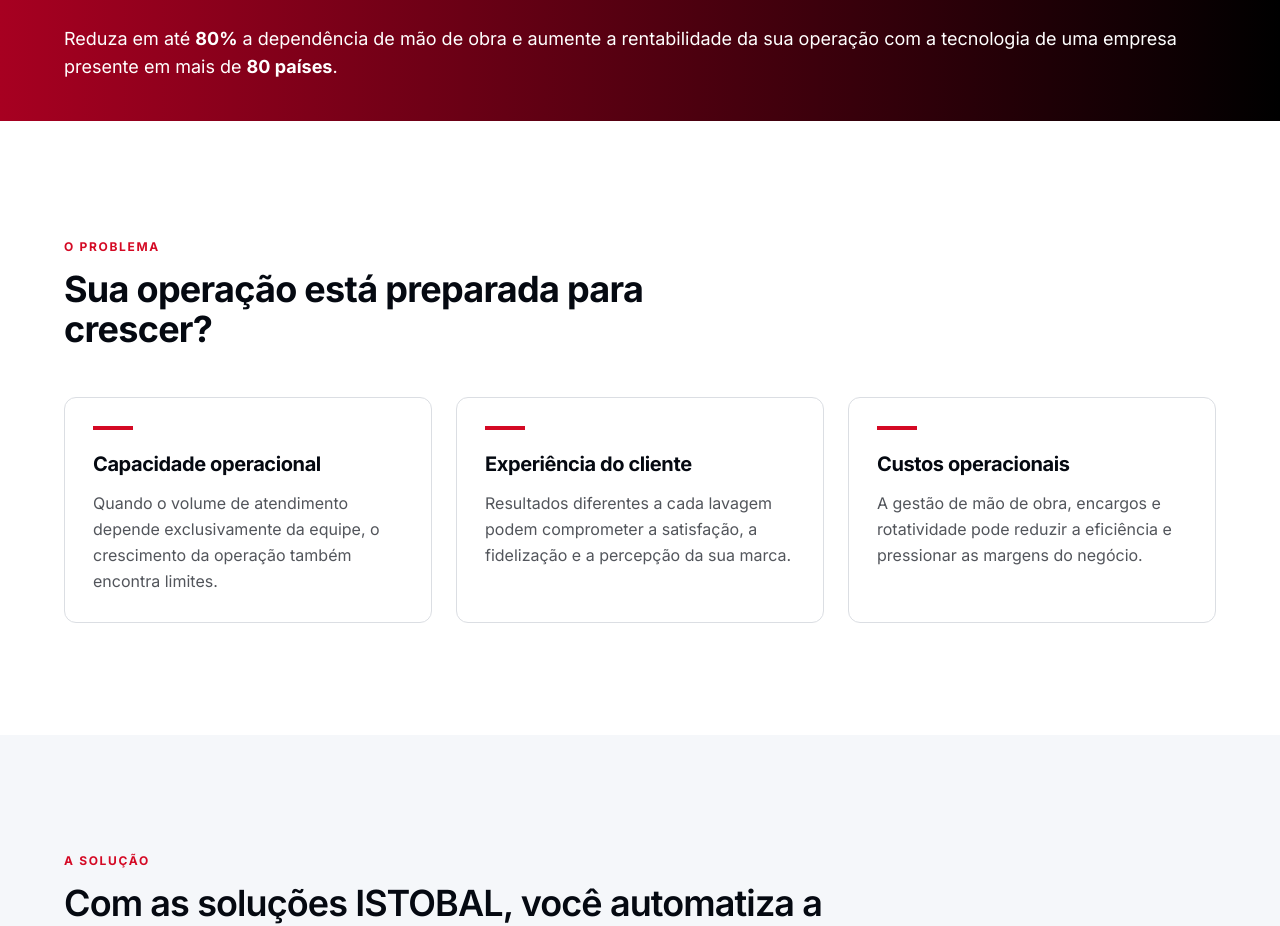
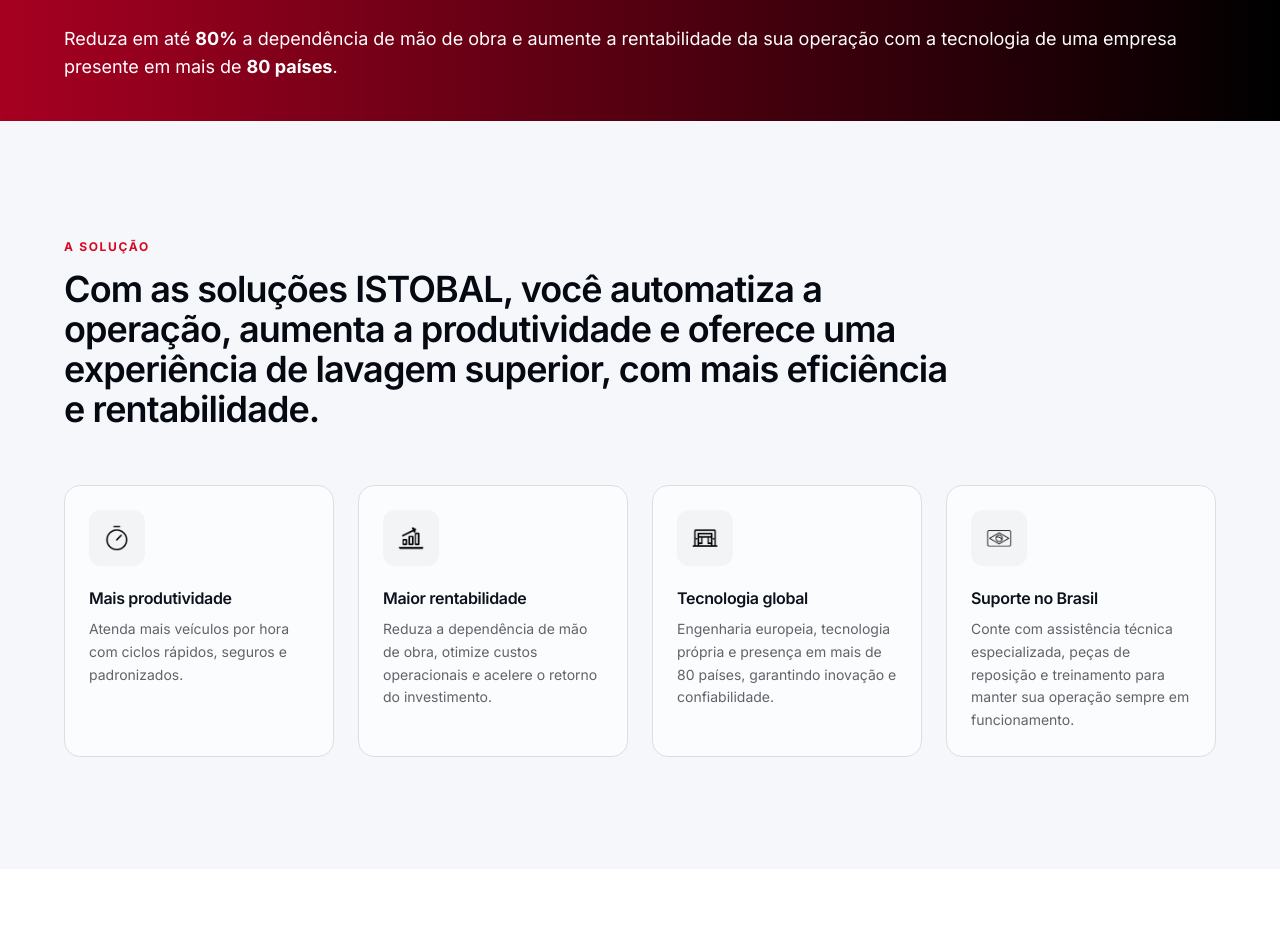
Before and after one commit to andrebastelli/istobal, a React (Vite) app: page / in a window 1280 px wide. Shown: the part 900-1826 px from the top of the page. Built offline with nearby package versions, Linux system fonts and the light colour scheme.

Commit message:
feat: temporarily disable Pains component in App.tsx for review
Co-authored-by: andrebastelli <274825844+andrebastelli@users.noreply.github.com>

```diff
--- a/src/App.tsx
+++ b/src/App.tsx
@@ -131,7 +131,7 @@ export default function App() {
       <main id="conteudo">
         <Hero />
         <TLDR />
-        <Pains />
+        {/* <Pains /> */}
         <Benefits />
         <VideoDemo />
         <Testimonials />
```
